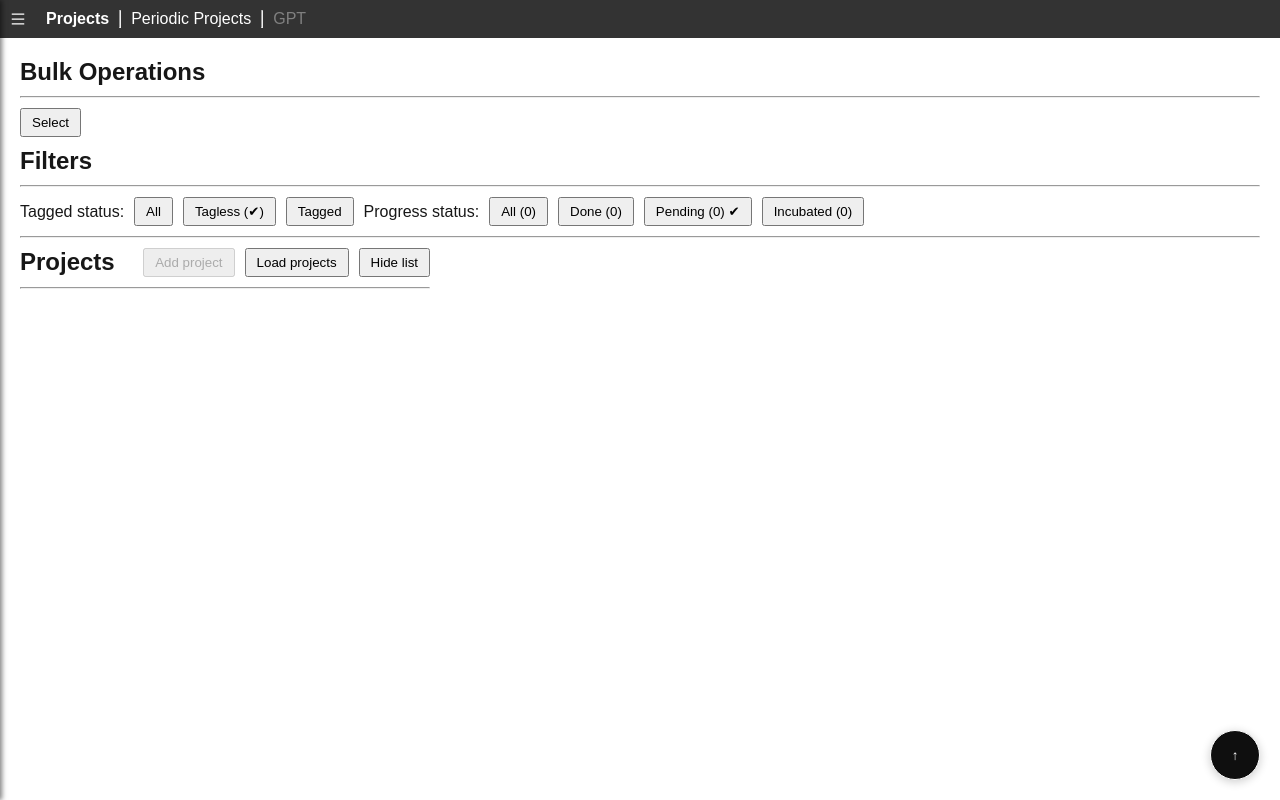
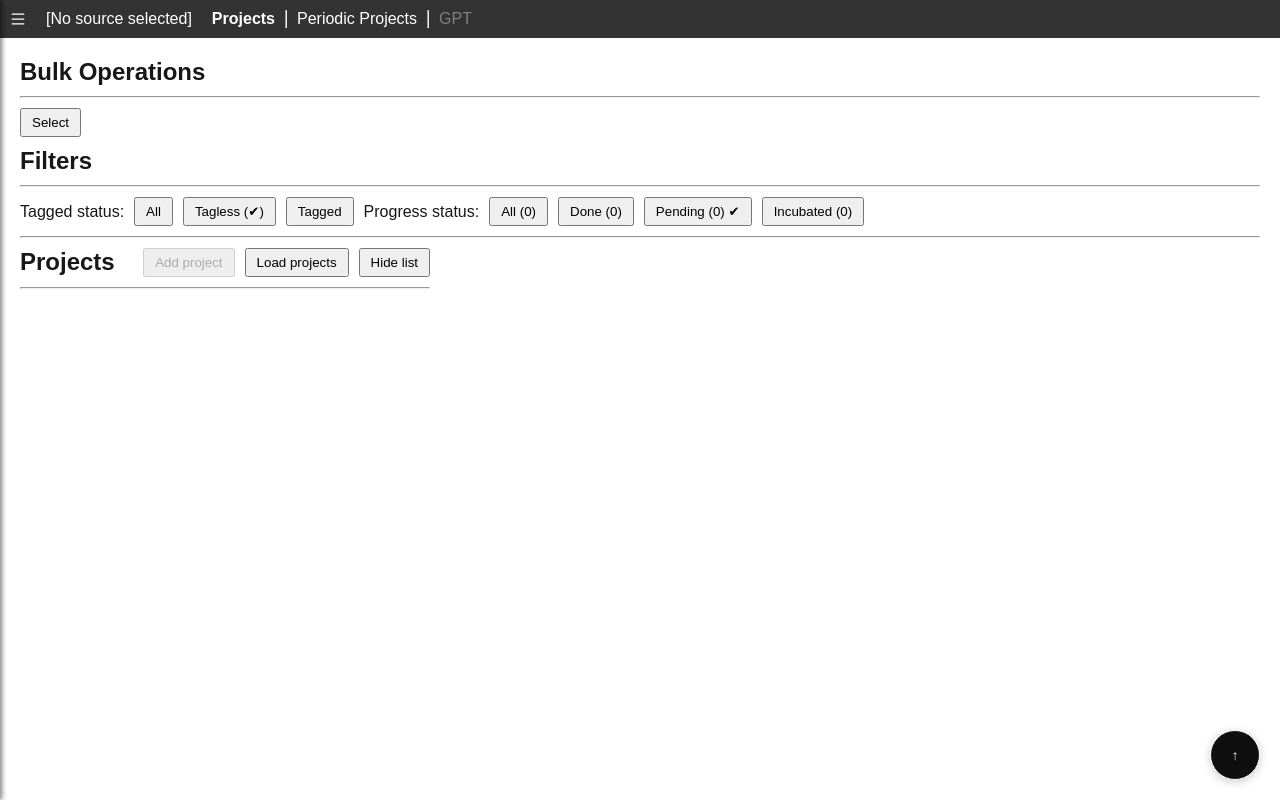
Before and after one commit to cazdemun/gtd-project-manager, a Next.js app: page / in a window 1280 px wide. Built offline with nearby package versions, Linux system fonts and the light colour scheme.

Commit message:
fix: ts on app machine events in header

```diff
--- a/src/components/Header.tsx
+++ b/src/components/Header.tsx
@@ -8,7 +8,8 @@ import { Row } from '@/app/ui';
 
 import "./Header.scss";
 
-type EventType = AppMachineEvent['type'];
+// We could exclude all non-navigation events, but we'll just exclude the ones that need additional inputs
+type EventType = Exclude<AppMachineEvent['type'], 'SELECT_PROJECT'>;
 
 type HeaderProps = object
 
@@ -49,7 +50,7 @@ const Header: React.FC<HeaderProps> = () => {
     <header className="header">
       <Row centerY gap={20}>
         <AiOutlineMenu style={{ cursor: 'pointer' }} onClick={showSidebar} />
-        {currentSource && <span>{currentSource ? currentSource.title : '[No source selected]'}</span>}
+        <span>{currentSource ? currentSource.title : '[No source selected]'}</span>
         <Row centerY gap={10}>
           <HeaderElement selected={isProjectsPage} value="GO_PROJECTS" text="Projects" />
           <hr style={{ alignSelf: 'stretch' }} />
```
